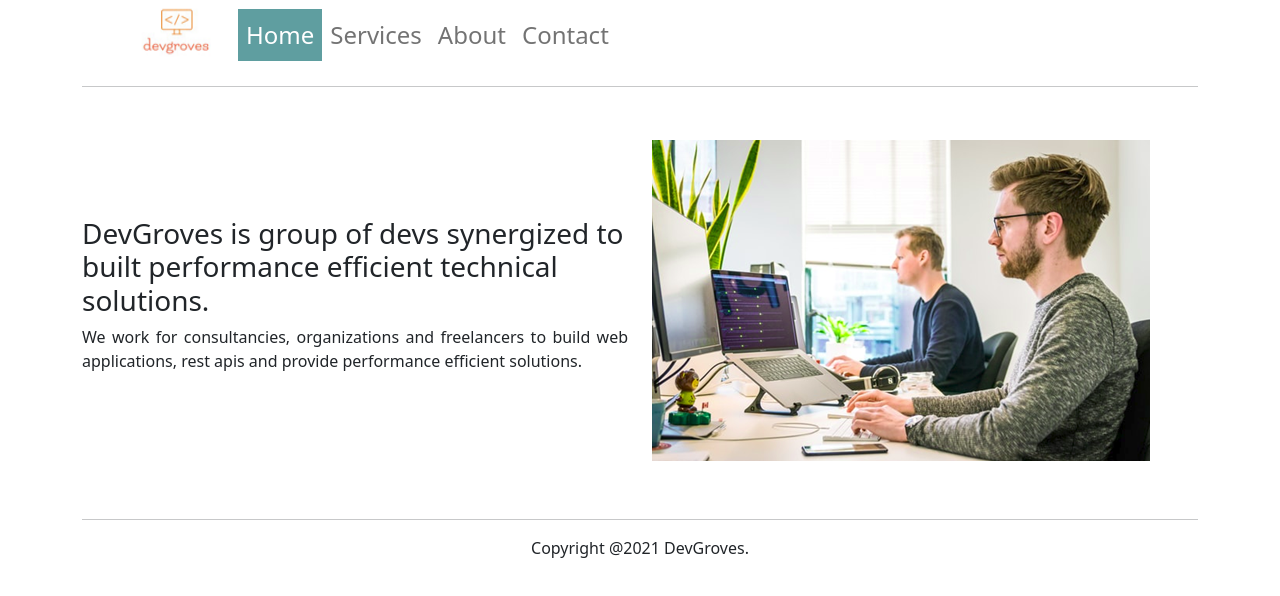
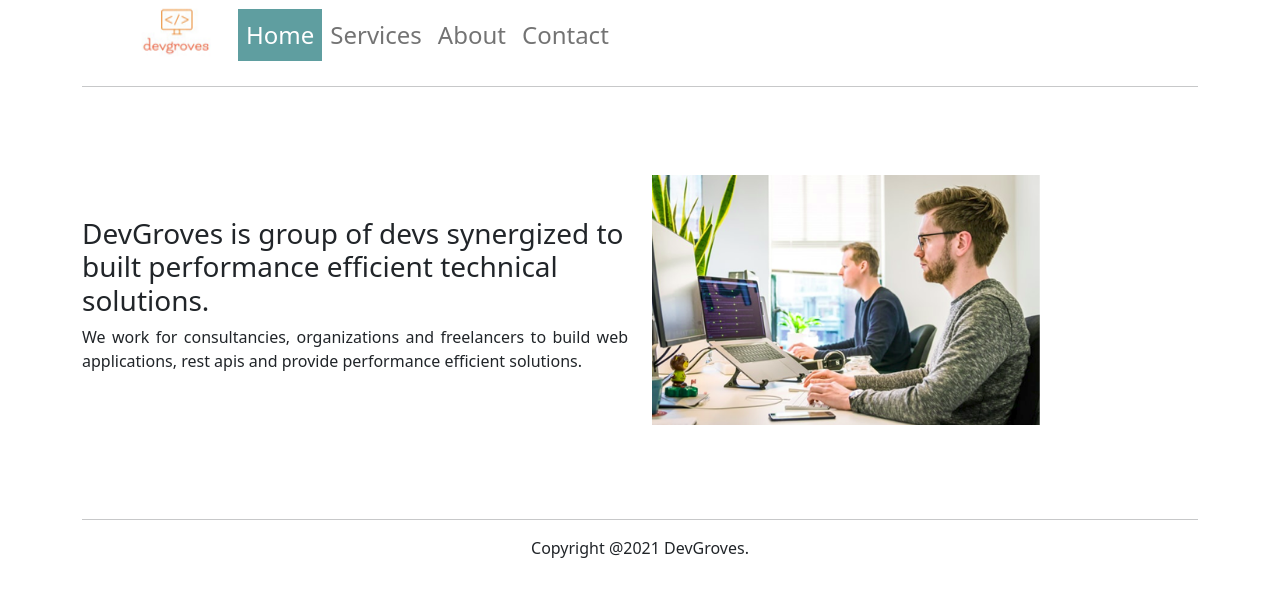
Before and after one commit to devgroves/consultingtemplatebynextjs, a Next.js app: page / in a window 1280 px wide. Shown: the top 596 px of the page. Built offline with nearby package versions, Linux system fonts and the light colour scheme.

Commit message:
images alignment changed

```diff
--- a/pages/contact.jsx
+++ b/pages/contact.jsx
@@ -17,12 +17,12 @@ export default function Contact() {
       <Header />
       <Container>
         <Row className="center container-height">
-            <Col md={6} sm={12} >
-              <Image src={ContactUsImage} className="imgContain" layout="responsive" alt="Contact" />
-            </Col>
           <Col md={6} sm={12}>
             <h4>Email Id: abc@gmail.com</h4>
             <h4>Contact Us: +91-96292-30494</h4>
+          </Col>
+          <Col md={6} sm={12}>
+            <Image src={ContactUsImage} className="imgContain" layout="responsive" alt="Contact" height={450} />
           </Col>
         </Row>
       </Container>
--- a/pages/index.js
+++ b/pages/index.js
@@ -11,7 +11,7 @@ export default function Home() {
     <>
       <Head>
         <title>DevGroves - Home Page</title>
-        <link rel="icon" href="favicon.ico" type="image/x-icon"/>
+        <link rel="icon" href="favicon.ico" type="image/x-icon" />
         <meta
           name="description"
           content="We work for consultancies, organizations and freelancers to build web applications, rest apis and provide performance efficient solutions."
@@ -21,22 +21,14 @@ export default function Home() {
       <Container>
         <Row className="center container-height">
           <Col md={6} sm={12}>
-            <h3>
-              DevGroves is group of devs synergized to built performance
-              efficient technical solutions.
-            </h3>
+            <h3>DevGroves is group of devs synergized to built performance efficient technical solutions.</h3>
             <p style={{ textAlign: "justify" }}>
-              We work for consultancies, organizations and freelancers to build
-              web applications, rest apis and provide performance efficient
-              solutions.
+              We work for consultancies, organizations and freelancers to build web applications, rest apis and provide
+              performance efficient solutions.
             </p>
           </Col>
           <Col md={6} sm={12}>
-            <Image
-              src={Image1}
-              alt="Picture of the author"
-              className="img-fluid"
-            />
+            <Image src={Image1} alt="Picture of the author" className="img-fluid" height={250} />
           </Col>
         </Row>
       </Container>
```
Also changed, not shown: pages/about.jsx (+5 -12 lines), pages/services.jsx (+7 -14 lines). Lines whose indentation alone changed are shown as unchanged.
